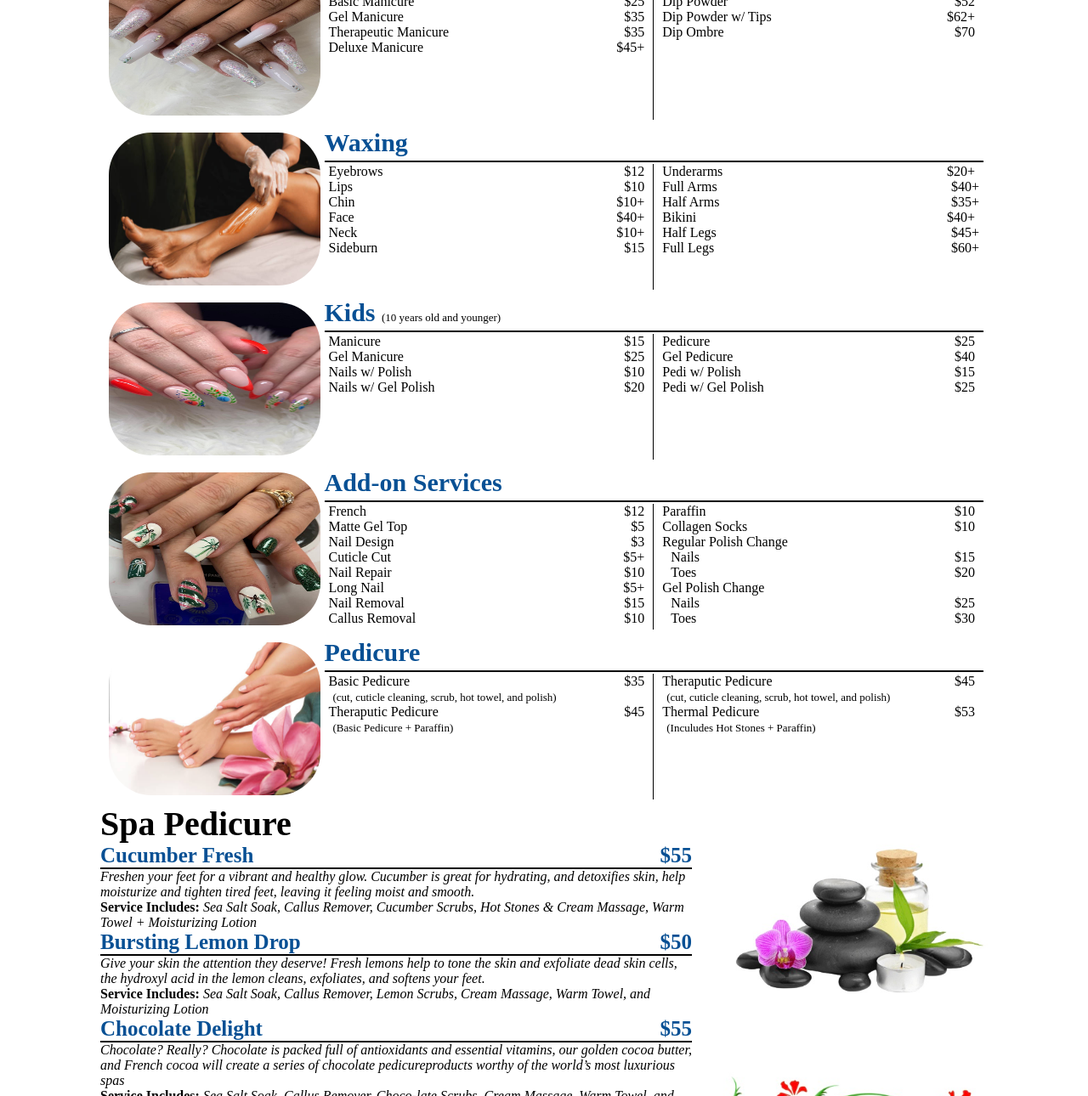
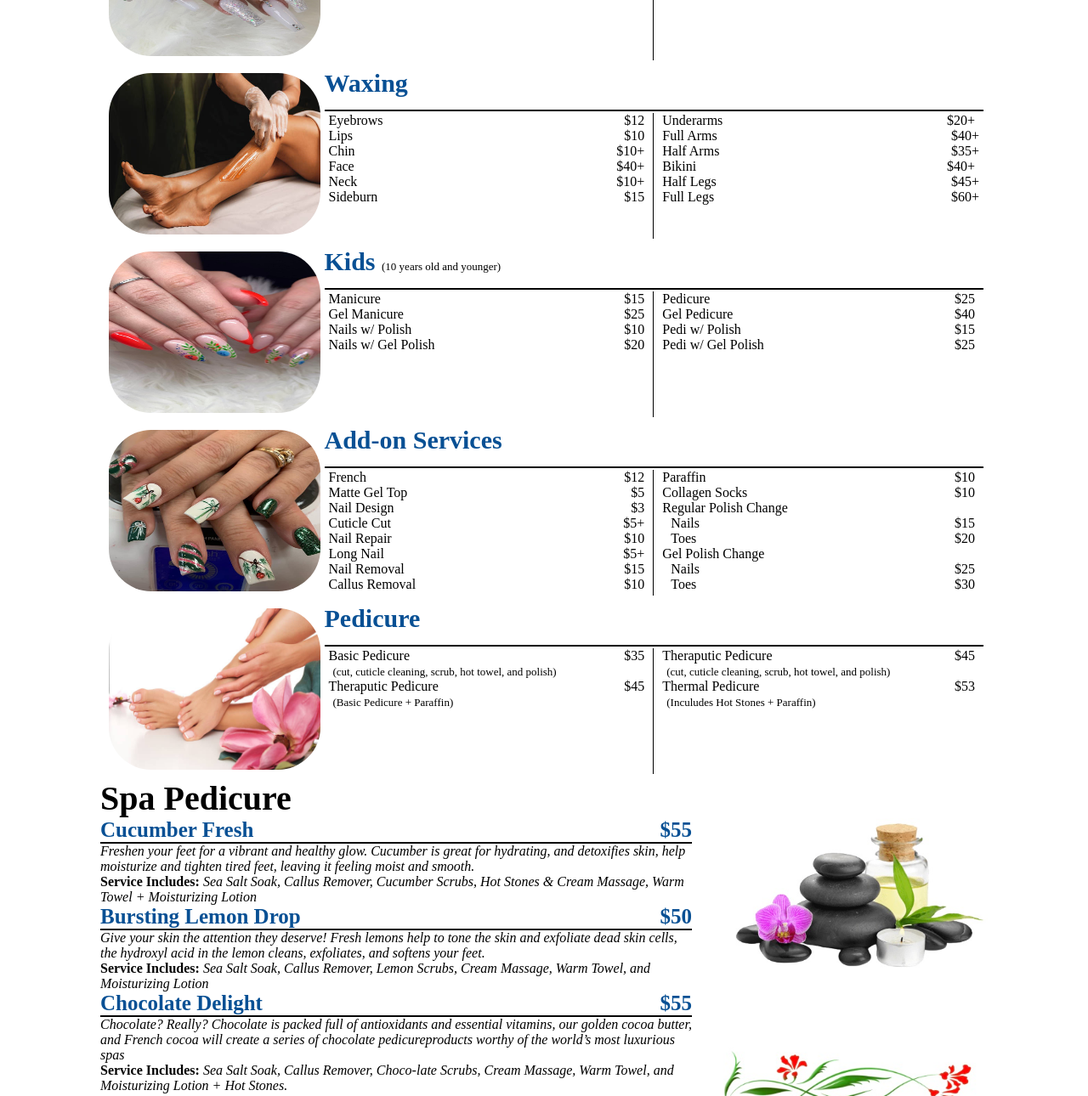
Before and after one commit to jknailsandspa/jknailsandspa.github.io, a plain HTML site: page Services.html in a window 1280 px wide. Shown: the part 745-2035 px from the top of the page at 85% size. Drawn offline with Linux system fonts and the light colour scheme.

Commit message:
Update Services.html

```diff
--- a/Services.html
+++ b/Services.html
@@ -81,48 +81,48 @@
     grid-auto-flow: row;
     grid-template-columns: repeat(3, minmax(0, 1fr));
     margin: 10px;
-    padding: 100px;
+    padding: 20px 100px 20px 100px;
 }
 .nailenhance{
     display: grid;
     grid-column: 1 / 4;
     grid-template-columns: 25% 37.5% 37.5%;
-    grid-template-rows: 25% 150px;
+    grid-template-rows: 50px 150px;
     margin: 5px;
 }
 .manicure{
     display: grid;
     grid-column: 1 / 4;
     grid-template-columns: 25%  37.5% 37.5%;
-    grid-template-rows: 40px 150px;
+    grid-template-rows: 50px 150px;
     margin: 5px;
 }
 .wax{
     display: grid;
     grid-column: 1 / 4;
     grid-template-columns: 25% 37.5% 37.5%;
-    grid-template-rows: 40px 150px;
+    grid-template-rows: 50px 150px;
     margin: 5px;
 }
 .kids {
     display: grid;
     grid-column: 1 / 4;
     grid-template-columns: 25% 37.5% 37.5%;
-    grid-template-rows: 40px 150px;
+    grid-template-rows: 50px 150px;
     margin: 5px;
 }
 .add-on {
     display: grid;
     grid-column: 1 / 4;
     grid-template-columns: 25% 37.5% 37.5%;
-    grid-template-rows: 40px 150px;
+    grid-template-rows: 50px 150px;
     margin: 5px;
 }
 .pedicure {
     display: grid;
     grid-column: 1 / 4;
     grid-template-columns: 25% 37.5% 37.5%;
-    grid-template-rows: 40px 150px;
+    grid-template-rows: 50px 150px;
     margin: 5px;
 }
 .spapedicure{
```
